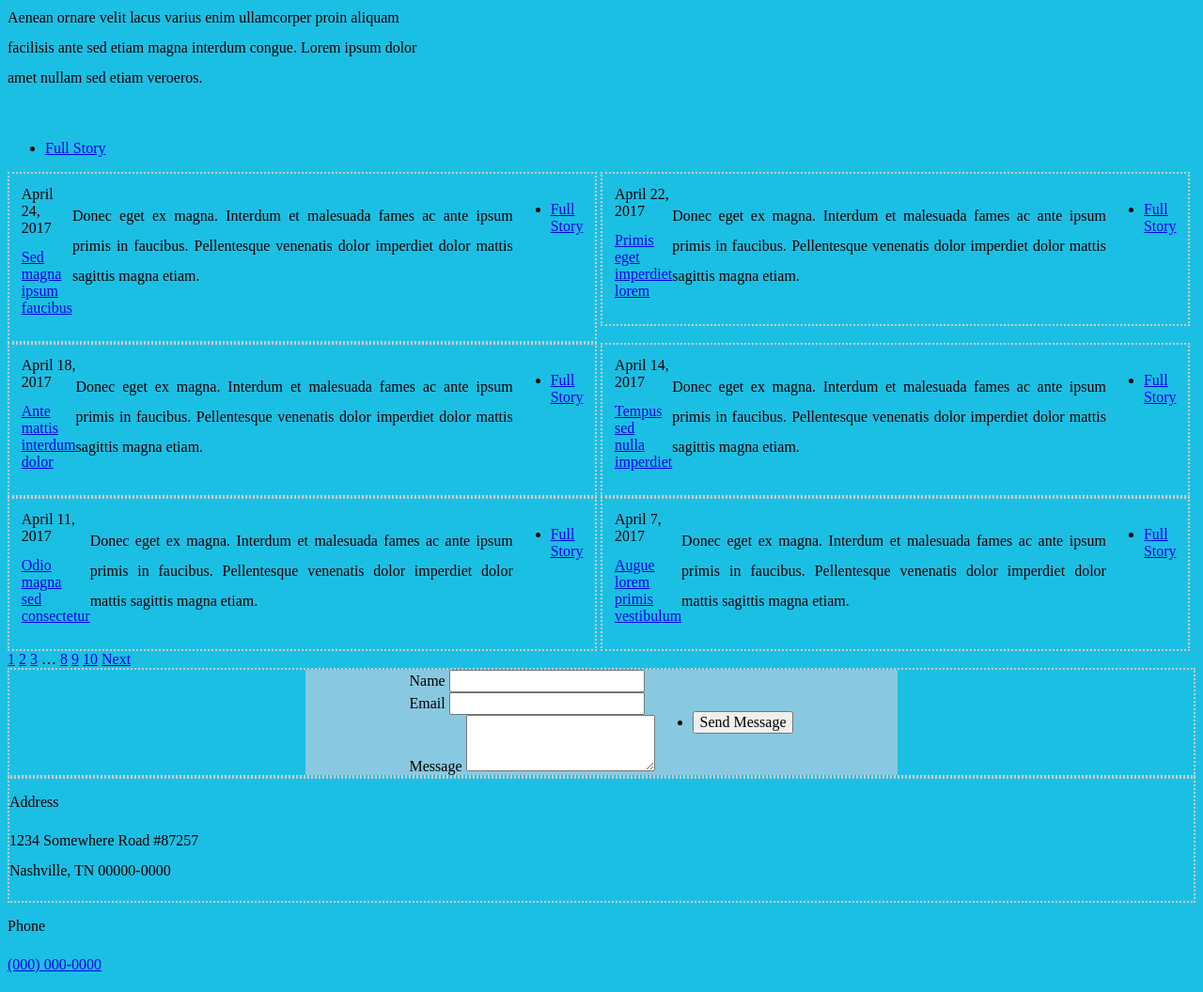
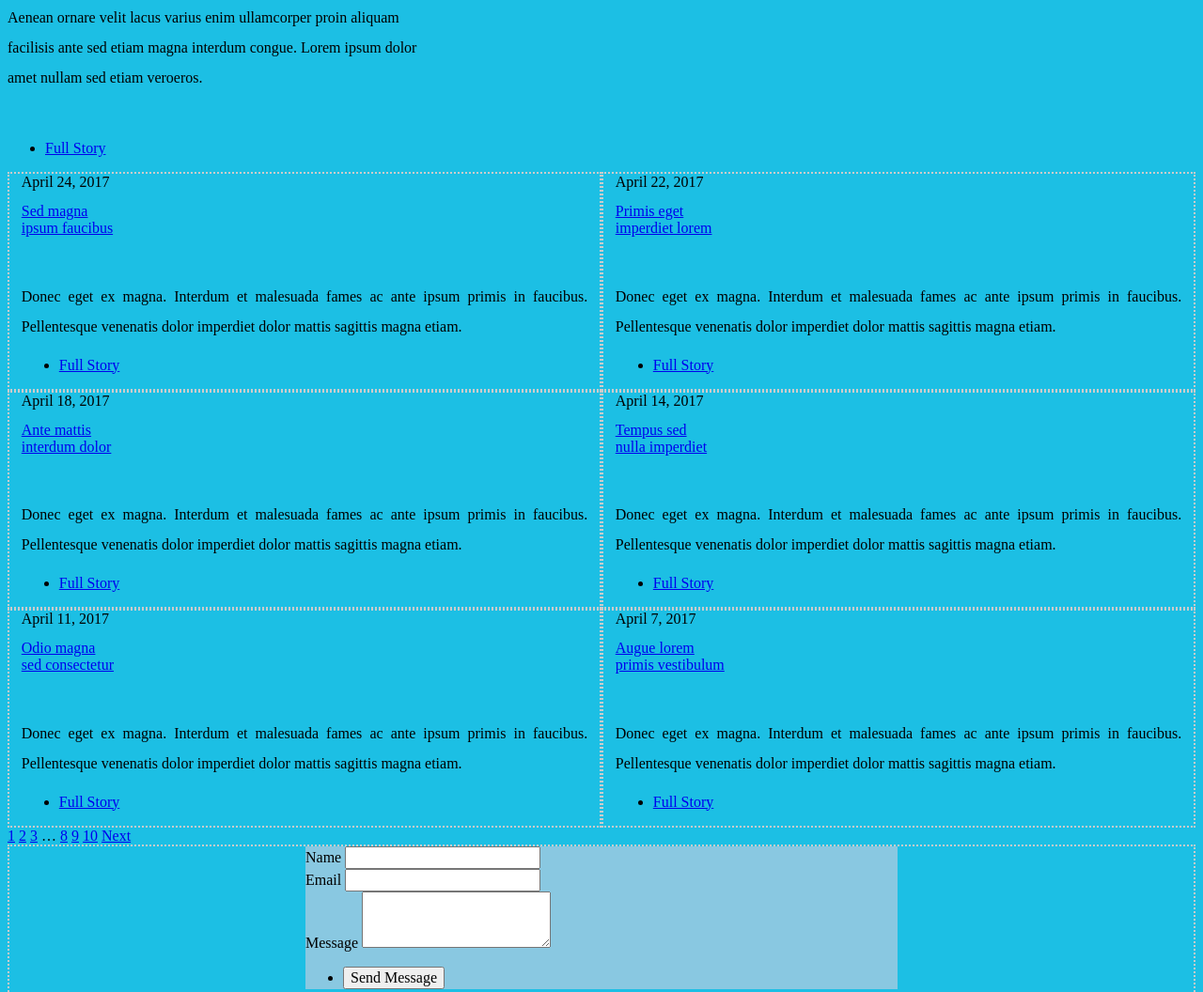
Before and after one commit to FJTSYSTEMS2014/Fronted_y_Maquetado_Web_2020, a plain HTML site: page index.html in a window 1280 px wide. Shown: the part 275-1331 px from the top of the page at 94% size. Drawn offline with nearby package versions, Linux system fonts and the light colour scheme.

Commit message:
Alumno:Tscherig Francisco - TP2 - modificado

```diff
--- a/styles.css
+++ b/styles.css
@@ -43,28 +43,28 @@ p {
     width: 100%;
 }
 
-/*#nav li {
-    padding: 10px;
-    display: inline-block;
-    background-color: rgb(255, 255, 255);
-    filter: alpha(opacity=50);
-    opacity: 0.6;
-}
-*/
-
 #nav ul li {
     padding: 10px;
     display: inline-block;
     background-color: rgba(255, 255, 255, 0.5);
 }
 
-.posts article {
-    padding: 1vw;
-    width: 49vw;
-    display: inline-flex;
+.posts {
+    display: flex;
+    flex-wrap: wrap;
+    /*La propiedad CSS flex es una propiedad resumida que indica la capacidad
+  de un elemento flexible para alterar sus dimensiones y llenar el espacio disponible.
+  Los elementos flexibles pueden ser estirados para utilizar el espacio disponible proporcional
+  a su factor de crecimiento flexible o su factor de contracción flexible para evitar desbordamiento.*/
+    /*La propiedad flex-wrap de CSS  especifica si los elementos "hijos" son obligados a permanecer en una
+  misma línea o pueden fluir en varias líneas. Si la cobertura (wrap) está permitida, esta propiedad
+  también te permite controlar la dirección en la cual serán apilados los elementos. */
 }
 
 .posts article {
+    width: 50%;
+    flex: 50%;
+    padding: 0 1vw;
     box-sizing: border-box;
     /* El valor border-box en el box-sizing hace que el padding y
      el border pasen a formar parte del cálculo del ancho de la caja y no lo suman posteriormente.*/
@@ -72,11 +72,7 @@ p {
 
 form {
     background-color: rgba(245, 209, 224, 0.5);
-    display: flex;
-    vertical-align: middle;
     margin-left: auto;
     margin-right: auto;
     width: 50%;
-    justify-content: center;
-    align-items: center;
 }
```
